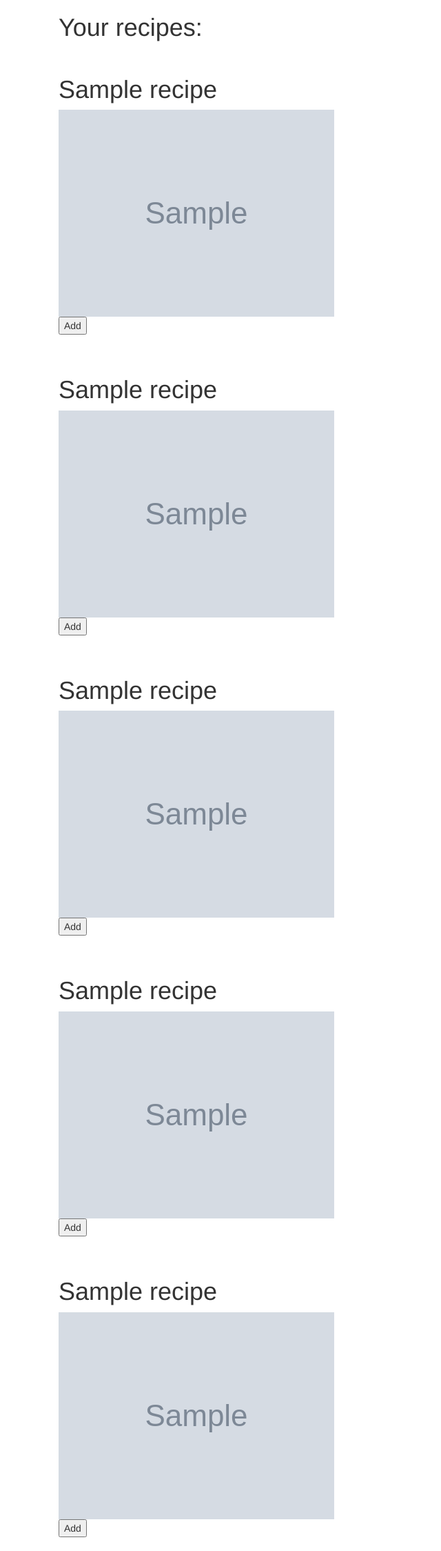
After one commit to lamalgopach/Dietly, a Flask app: page /breakfast in a window 1280 px wide. The commit adds this page. Shown: the whole page at 69% size, without its empty margins (0-640 px from the left). Run offline with Flask 2, Linux system fonts and the light colour scheme; tables that the repository leaves empty hold one stand-in row (values such as "Sample post"); grey boxes marked "Sample" are stand-in pictures; a database or web service that is not in the repository returns one stand-in record (values such as "Sample title"); data that the repository does not hold is empty; some libraries are stand-ins or nearby versions.

Commit message:
Added breakfast form.

```diff
--- a/server.py
+++ b/server.py
@@ -43,8 +43,8 @@ def homepage():
 		# go to make a meal from your fridge
 
 	#if NOT logged in - flash message: You are not logged in
-	if "user_id" in session:
-		print(session)
+	# if "user_id" in session:
+	# 	print(session)
 		# show logout button
 
 
@@ -85,7 +85,7 @@ def register_form():
 
 @app.route("/allergy")
 def show_allergy_form():
-	"""Redirect from homepage/registration form. Display checkbox with set of allergies."""
+	"""Redirect from homepage form. Display checkbox with set of allergies."""
 
 	return render_template("allergies.html")
 
@@ -122,76 +122,15 @@ def handle_allergy_form():
 
 	db.session.commit()
 
-	return render_template("users_allergies.html", allergens=allergens)
+	# return render_template("users_allergies.html", allergens=allergens)
+	return redirect("/options")
 	# make the user page more personal
-
-
-@app.route("/login")
-def login():
-	"""Show login form."""
-
-	return render_template("login_page.html")
-
-@app.route("/login", methods=["POST"])
-def login_form():
-	"""Login user."""
-
-	email=request.form["email"]
-	password=request.form["password"]
-
-	user = User.query.filter_by(email=email).first()
-
-	if not email:
-		flash("Not such user.")
-		return redirect("/login")
-
-	elif user.password != password:
-		flash("Incorrect password!")
-		return redirect("/login")
-
-	session["user_id"] = user.user_id
-	flash("User logged in!")
-	return redirect("/")
-
-	# return redirect(f"/users/{new_user.user_id}")
-	flash(f"User succesfully logged in.")
-	return redirect("/")
-
-
-@app.route("/plan")
-def user_options():
-	"""Show users options"""
-
-	return render_template("plan.html")
-
-@app.route("/plan", methods=["POST"])
-def user_preferences():
-	"""Get the preferences."""
-
-	plan_name = request.form.get("plan_name")
-	user_id = session["user_id"]
-	calories = request.form.get("calories")
-	carbohydrates = request.form.get("carbs")
-	fat = request.form.get("fat")
-	protein = request.form.get("protein")
-
-	new_plan = Plan(plan_name=plan_name, user_id=user_id, calories=calories, carbohydrates=carbohydrates, fat=fat, protein=protein)
-	db.session.add(new_plan)
-	db.session.commit()
-
-	return render_template("homepage.html")
-
-
-
-##############################OPTIONS - TO DDOOOO
-
 
 @app.route("/options")
 def show_options_form():
 	"""Redirect from the preferences form. Display checkbox with diet options."""
 
 	return render_template("options_diet.html")
-
 
 @app.route("/options", methods=["POST"])
 def handle_options_form():
@@ -239,7 +178,205 @@ def handle_options_form():
 
 	db.session.commit()
 
-	return render_template("homepage.html")
+	return redirect("/login")
+
+
+@app.route("/login")
+def login():
+	"""Show login form."""
+
+	return render_template("login_page.html")
+
+@app.route("/login", methods=["POST"])
+def login_form():
+	"""Login user."""
+
+	email=request.form["email"]
+	password=request.form["password"]
+
+	user = User.query.filter_by(email=email).first()
+
+	if not user:
+		flash("Not such user.")
+		return redirect("/login")
+
+	elif user.password != password:
+		flash("Incorrect password!")
+		return redirect("/login")
+
+	# elif "user_id" in session:
+	# 	flash("Other user already logged in!")
+	# 	return redirect("/")
+
+	session["user_id"] = user.user_id
+	# flash("User logged in!")
+	# return redirect("/")
+
+	# return redirect(f"/users/{new_user.user_id}")
+	flash(f"User succesfully logged in.")
+	return redirect("/plan")
+
+
+
+
+@app.route("/plan")
+def user_options():
+	"""Show users options"""
+
+	return render_template("plan.html")
+
+@app.route("/plan", methods=["POST"])
+def user_preferences():
+	"""Get the preferences."""
+
+	plan_name = request.form.get("plan_name")
+	user_id = session["user_id"]
+	calories = request.form.get("calories")
+	carbohydrates = request.form.get("carbs")
+	fat = request.form.get("fat")
+	protein = request.form.get("protein")
+
+	new_plan = Plan(plan_name=plan_name, user_id=user_id, calories=calories, carbohydrates=carbohydrates, fat=fat, protein=protein)
+	db.session.add(new_plan)
+	db.session.commit()
+
+	#make a helper function
+
+	#why calories is str??
+	# calories = float(calories)
+	# carbohydrates = float(carbohydrates)
+	# fat = float(fat)
+	# protein = float(protein)
+
+	# # for i in range(4):
+	# # 	?
+
+	# br_cal = calories * 0.35
+	# br_carbs = carbohydrates * 0.35
+	# br_fat = fat * 0.35
+	# br_protein = protein * 0.35
+
+
+	# l_cal = calories * 0.2
+	# l_carbs = carbohydrates * 0.2
+	# l_fat = fat * 0.2
+	# l_protein = protein * 0.2
+
+
+	# dn_cal = calories * 0.45
+	# dn_carbs = carbohydrates * 0.45
+	# dn_fat = fat * 0.45
+	# dn_protein = protein * 0.45
+
+	return render_template("user_plan.html", calories=calories, carbohydrates=carbohydrates, fat=fat, protein=protein)
+	# render to some recipes
+
+@app.route("/breakfast")
+def search_breakfast():
+	"""Search breakfast which calories are 35% of user's daily preference."""
+
+	# calories = request.form.get("calories")
+	# carbohydrates = request.form.get("carbohydrates")
+	# fat = request.form.get("fat")
+	# protein = request.form.get("protein")
+
+	br_cal = 800
+
+
+	# br_cal = calories * 0.35
+	# br_carbs = carbohydrates * 0.35
+	# br_fat = fat * 0.35
+	# br_protein = protein * 0.35
+
+	breakfast = "breakfast"
+
+	payload = { 'q': breakfast,
+				'app_id': EDAMAM_RECIPE_SEARCH_APPLICATION_ID,
+				'app_key': EDAMAM_RECIPE_SEARCH_APPLICATION_KEY }
+
+	response = requests.get(EDAMAM_URL, params=payload)
+	data = response.json()
+
+	results = []
+
+	if response.ok:
+		for n in range(5):
+			recipe = {}
+			rec_cal = data["hits"][n]["recipe"]["calories"]
+			rec_serv = data["hits"][n]["recipe"]["yield"]
+
+			limit_cal = rec_cal/rec_serv
+
+			if limit_cal > br_cal:
+				continue
+
+			recipe_name = data["hits"][n]["recipe"]["label"]
+			recipe["recipe_name"] = recipe_name
+
+			recipe_url = data["hits"][n]["recipe"]["uri"]
+			recipe["recipe_url"] = recipe_url
+
+			recipe_image = data["hits"][n]["recipe"]["image"]
+			recipe["recipe_image"] = recipe_image
+
+			directions = data["hits"][n]["recipe"]["url"]
+			recipe["directions"] = directions
+
+			servings = data["hits"][n]["recipe"]["yield"]
+			recipe["servings"] = servings
+
+			calories = data["hits"][n]["recipe"]["calories"]
+			recipe["calories"] = calories
+
+			carbohydrates = data["hits"][n]["recipe"]["totalNutrients"]["CHOCDF"]["quantity"]
+			recipe["carbohydrates"] = carbohydrates
+
+			fat = data["hits"][n]["recipe"]["totalNutrients"]["FAT"]["quantity"]
+			recipe["fat"] = fat
+
+			protein = data["hits"][n]["recipe"]["totalNutrients"]["PROCNT"]["quantity"]
+			recipe["protein"] = protein
+
+			results.append(recipe)
+
+	return render_template("breakfast.html", results=results)
+
+
+@app.route("/add-breakfast")
+def add_breakfast_to_db():
+	# make a form which display preferable breakfasts
+	# get favorite breakfasts
+
+# #########think about the plan obj
+
+	# for n in range(5):
+	# 	recipe_obj = Recipe(recipe_name=data["hits"][n]["recipe"]["label"],
+	# 						recipe_url=data["hits"][n]["recipe"]["uri"],
+	# 						recipe_image=data["hits"][n]["recipe"]["image"],
+	# 						directions=data["hits"][n]["recipe"]["url"],
+	# 						servings=data["hits"][n]["recipe"]["yield"],
+	# 						calories=data["hits"][1]["recipe"]["calories"],
+	# 						carbohydrates=data["hits"][n]["recipe"]["totalNutrients"]["CHOCDF"]["quantity"],
+	# 						fat=data["hits"][n]["recipe"]["totalNutrients"]["FAT"]["quantity"],
+	# 						protein=data["hits"][n]["recipe"]["totalNutrients"]["PROCNT"]["quantity"])
+	# 	db.session.add(recipe_obj)
+	# db.session.commit()
+
+	pass
+
+
+
+
+	# pass
+	# #how can I query my API based on the calories?
+	# #calories are per whole recipe
+
+	#look for the recipes with this amount of calories
+
+
+
+
+#########query just 1 thing - how can I query multiple? FUNCTION MAKE A MEAL FROM YOUR FRIDGE################
 
 @app.route("/make-a-meal-from-fridge")
 def show_ing_form():
@@ -276,22 +413,12 @@ def make_a_meal_from_fridge():
 
 	results = []
 
-	# for ing in ingredients:
-	# 	if ing != None:
-	# 		payload = { 'q': ing,
-	# 					'app_id': EDAMAM_RECIPE_SEARCH_APPLICATION_ID,
-	# 					'app_key': EDAMAM_RECIPE_SEARCH_APPLICATION_KEY }
+	meal = ""
+	for ing in ingredients:
+		if ing != None:
+			meal += ing + ","
 
-	# 		response = requests.get(EDAMAM_URL, params=payload)
-	# 		data = response.json()
-
-	# 		if response.ok:
-	# 			result = data["hits"][1]["recipe"]["url"]
-	# 			results.append(result)
-
-	#how can I add multiple queries?
-
-	payload = { 'q': ingredients,
+	payload = { 'q': meal,
 				'app_id': EDAMAM_RECIPE_SEARCH_APPLICATION_ID,
 				'app_key': EDAMAM_RECIPE_SEARCH_APPLICATION_KEY }
 
@@ -299,10 +426,12 @@ def make_a_meal_from_fridge():
 	data = response.json()
 
 	if response.ok:
-		result = data["hits"][1]["recipe"]["url"]
-		results.append(result)
+		for n in range(5):
+			result = data["hits"][n]["recipe"]["url"]
+			results.append(result)
 
-
+#later: add photo to the recipe
+#later: do the interactive link
 
 	return render_template("examples_of_recipes.html", results=results)
 
@@ -318,48 +447,7 @@ def logout():
 	# add a button Log Out
 	# jquery
 
-@app.route("/design-your-meal-plan")
-def design_meal_plan():
 
-	# make a form: calories - text
-	# macros - numbers
-	# type of diet
-	#in this function calculate sum
-	#ask how you can sum up to 100
-	#JS?????????
-	#so basically check if macros are sum up to 100
-
-	pass
-@app.route("/get-users-preferences")
-def get_users_preferences():
-	"""Get users preferences. Store in database."""
-	#update model.py
-	#get the preferences: calories
-	#add to the database
-	#redirect to next route
-
-	pass
-
-
- ##################converting macros##########
-@app.route("/convert-fat")
-def convert_fat():
-	"""Convert weight of fat to get the percentage of energy"""
-	# write a test first
-	# revise the code below
-	# get a value of fat from the form user`s preferences
-	# calculate accurate value of fat
-	# return accurate value of fat
-	# if the function is ok repeat the same for carbs and protein in separate funtions
-
-	pass
-
-@app.route("/display-breakfast-preferences")
-def display_breakfast_preferences():
-	# make a form which display preferable breakfasts
-	# get favorite breakfasts
-
-	pass
 
 
 @app.route("/")
--- a/templates/base.html
+++ b/templates/base.html
@@ -4,6 +4,7 @@
   <head>
     <title>{% block title %}Meal{% endblock %}</title>
 
+    <link rel="stylesheet" href="https://stackpath.bootstrapcdn.com/bootstrap/4.1.3/css/bootstrap.min.css" integrity="sha384-MCw98/SFnGE8fJT3GXwEOngsV7Zt27NXFoaoApmYm81iuXoPkFOJwJ8ERdknLPMO" crossorigin="anonymous">
     <link rel="stylesheet"
           href="https://maxcdn.bootstrapcdn.com/bootstrap/3.3.5/css/bootstrap.css">
 
--- /dev/null
+++ b/templates/breakfast.html
@@ -0,0 +1,33 @@
+{% extends 'base.html' %}
+
+{% block title %}Your recipes{% endblock %}
+
+{% block content %}
+
+<h1> Your recipes: </h1>
+
+{% for result in results %}
+<br>
+	<h1>{{ result["recipe_name"] }}</h1>
+	<img src="{{ result['recipe_image'] }}">
+
+	<form action="/add-breakfast" method="POST">
+	<input type="hidden" value="{{ result['recipe_name'] }}">
+	<input type="hidden" value="{{ result['recipe_url'] }}">
+	<input type="hidden" value="{{ result['recipe_image'] }}">
+	<input type="hidden" value="{{ result['directions'] }}">
+	<input type="hidden" value="{{ result['servings'] }}">
+	<input type="hidden" value="{{ result['calories'] }}">
+	<input type="hidden" value="{{ result['carbohydrates'] }}">
+	<input type="hidden" value="{{ result['fat'] }}">
+	<input type="hidden" value="{{ result['protein'] }}">
+
+	<input type="submit" value="Add">
+
+	</form>
+
+<br>
+{% endfor %}
+
+
+{% endblock %}
```
Also changed, not shown: seed.py (+5 -5 lines), templates/homepage.html (+4 -3 lines), templates/user_plan.html (added, +20 -0 lines).
